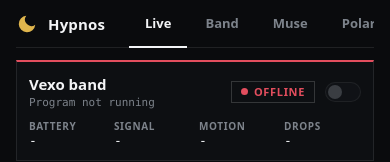
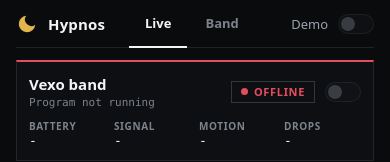
Before and after one commit to Mr-1011/hypnos, a React (Vite) app in the folder dashboard/: page / in a window 390 px wide. Shown: the top 162 px of the page. Built offline with nearby package versions, Linux system fonts and the light colour scheme; no server answers.

Commit message:
Put a Demo switch in the top bar
On, the agent listens through the band's microphone and answers. Off,
nothing reacts to what a person says.

```diff
--- a/dashboard/src/App.tsx
+++ b/dashboard/src/App.tsx
@@ -1,11 +1,12 @@
 import { useEffect, useState } from 'react'
 import { DeviceCard } from './components/DeviceCard'
 import { type Tone } from './components/Panel'
-import { agent } from './lib/agent'
+import { agent, useAgent } from './lib/agent'
 import { band, bandApi, useBand } from './lib/band'
 import { course } from './lib/course'
 import { muse, museApi, useMuse } from './lib/muse'
 import { polar, polarApi, usePolar } from './lib/polar'
+import { post } from './lib/sse'
 import { BandTab } from './tabs/BandTab'
 import { MuseTab } from './tabs/MuseTab'
 import { LiveTab } from './tabs/LiveTab'
@@ -84,6 +85,19 @@ function Cards() {
   )
 }
 
+// The demo: while it is on, the agent listens through the band's microphone and answers
+// (agent/voice.py, POST /api/talk). While it is off, nothing reacts to what a person says.
+function Demo() {
+  const ag = useAgent()
+  const on = !!ag.state?.on
+  return (
+    <label className="demo">
+      Demo
+      <button role="switch" aria-checked={on} aria-label="Demo" className={`switch ${on ? 'on' : ''}`} onClick={() => post('/api/agent', '/api/talk', { on: !on })} disabled={!ag.online} />
+    </label>
+  )
+}
+
 export default function App() {
   const [tab, setTab] = useState<Tab>(savedTab)
   useEffect(() => {
@@ -117,6 +131,7 @@ export default function App() {
             </button>
           ))}
         </nav>
+        <Demo />
       </header>
       <Cards />
       {tab === 'Live' ? <LiveTab /> : null}
--- a/dashboard/src/styles.css
+++ b/dashboard/src/styles.css
@@ -75,6 +75,16 @@ select:focus-visible {
   min-height: 48px;
   background: var(--bg);
   border-bottom: 1px solid var(--line);
+}
+/* the Demo switch, at the right end of the top bar */
+.demo {
+  display: flex;
+  align-items: center;
+  gap: 10px;
+  margin-left: auto;
+  font-size: 13px;
+  font-weight: 500;
+  color: var(--text-2);
 }
 .brand {
   display: flex;
```
